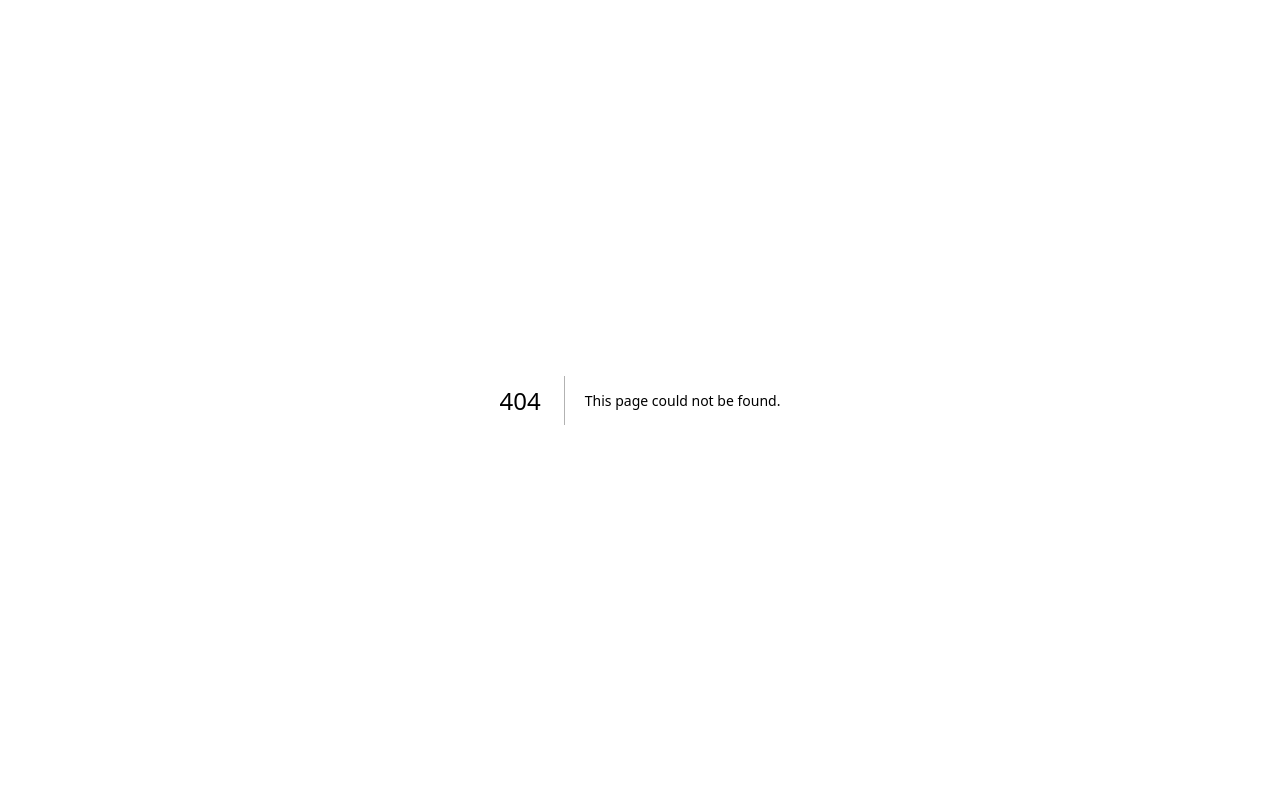
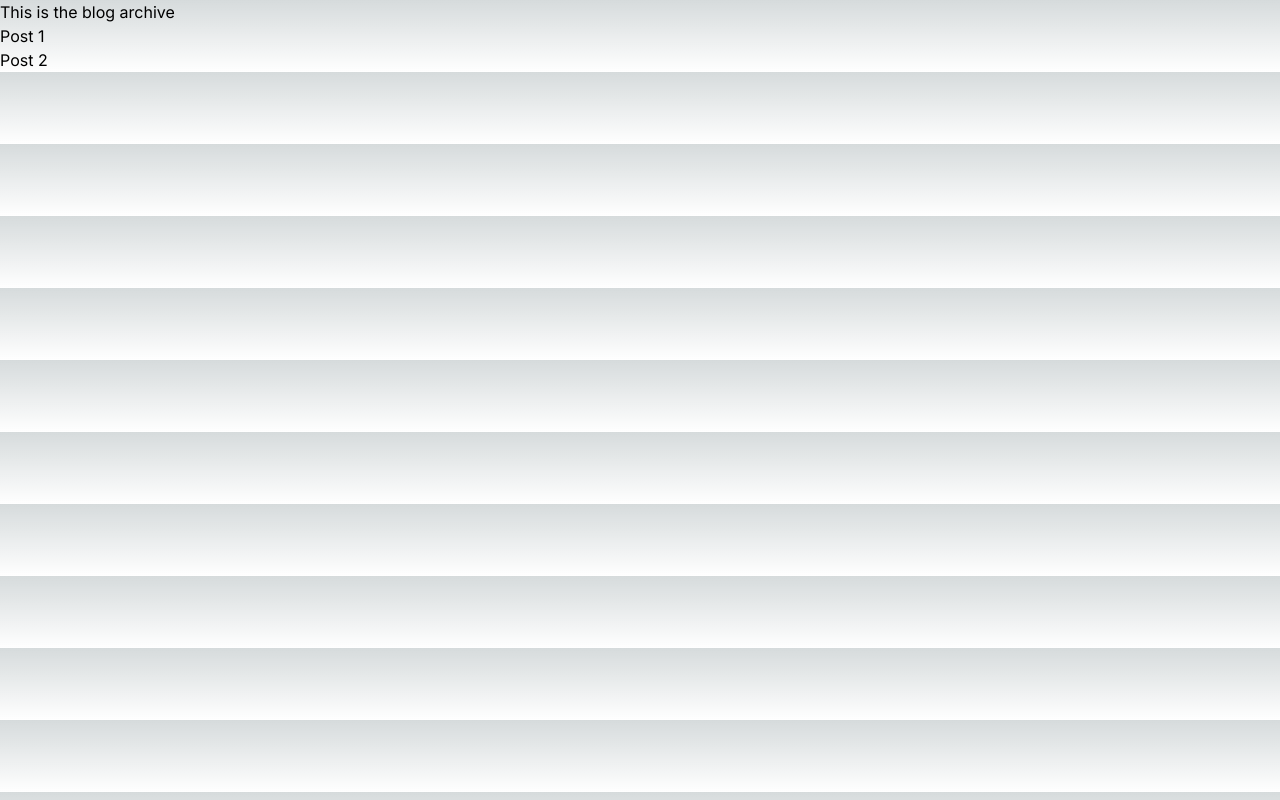
Before and after one commit to J-Skarbek/next-udemy, a Next.js app in the folder app/: page /blog in a window 1280 px wide. Before the commit this address had no page. Built offline with nearby package versions, Linux system fonts and the light colour scheme.

Commit message:
Work on dynamic routing

```diff
--- /dev/null
+++ b/app/app/blog/[slug]/page.js
@@ -0,0 +1,7 @@
+export default function Post() {
+  return (
+    <>
+      <h1>This is a type of blog</h1>
+    </>
+  )
+}
--- /dev/null
+++ b/app/app/blog/page.js
@@ -0,0 +1,15 @@
+import Link from "next/link"
+
+export default function BlogPage() {
+  return (
+    <>
+    <h1>This is the blog archive</h1>
+    <p>
+      <Link href='blog/post-1'>Post 1</Link>
+    </p>
+    <p>
+      <Link href='blog/post-2'>Post 2</Link>
+    </p>
+    </>
+  )
+}
--- a/app/app/page.js
+++ b/app/app/page.js
@@ -1,5 +1,6 @@
 import Image from "next/image";
 import TestPage from "./testPage";
+import Header from "@/components/header";
 import Link from "next/link";
 
 export default function Home() {
@@ -14,6 +15,7 @@ export default function Home() {
         <p>
           <Link href="/about">Go To The About Page</Link>
         </p>
+        <Header />
         <TestPage />
         <div className="fixed bottom-0 left-0 flex h-48 w-full items-end justify-center bg-gradient-to-t from-white via-white dark:from-black dark:via-black lg:static lg:h-auto lg:w-auto lg:bg-none">
           <a
--- /dev/null
+++ b/app/components/header.js
@@ -0,0 +1,8 @@
+export default function Header() {
+  return (
+    <>
+      <span>This is my non-page header componenet</span>
+      <p>It can be imported!</p>
+    </>
+  )
+}
```
